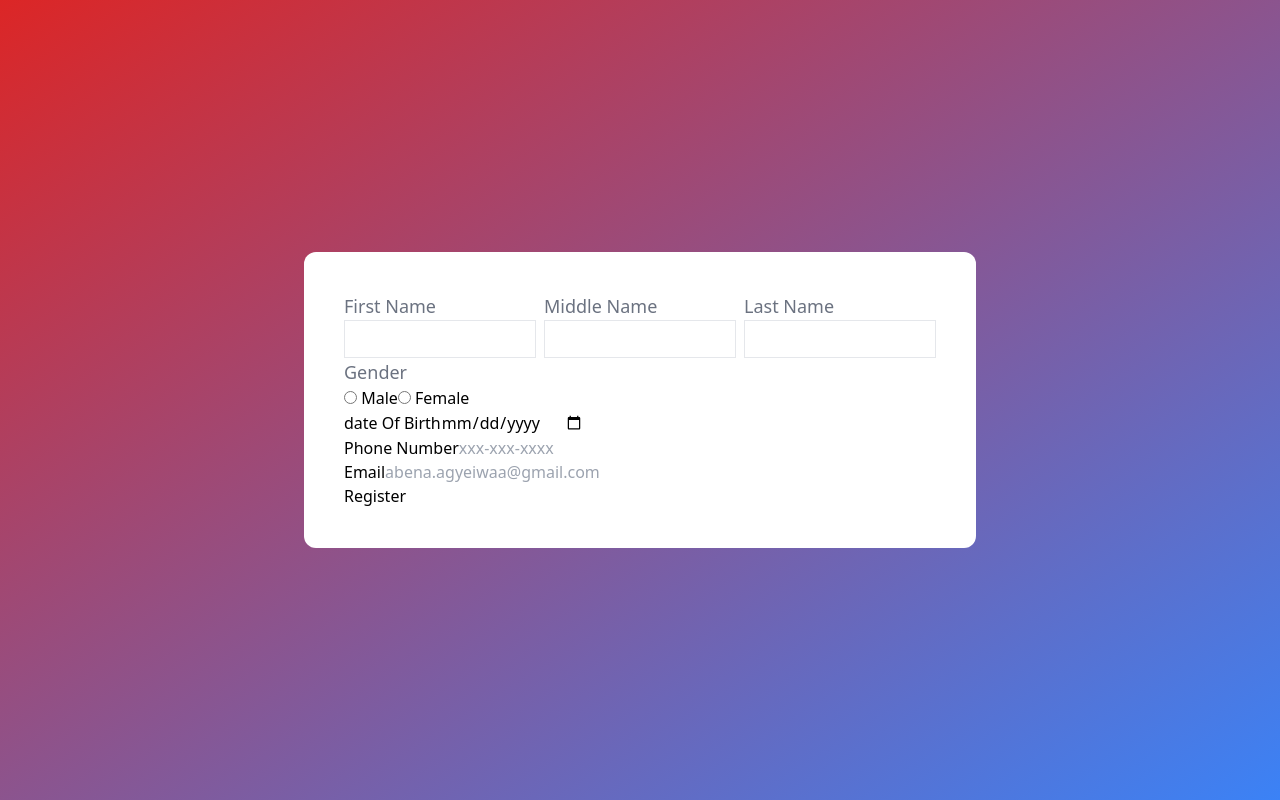
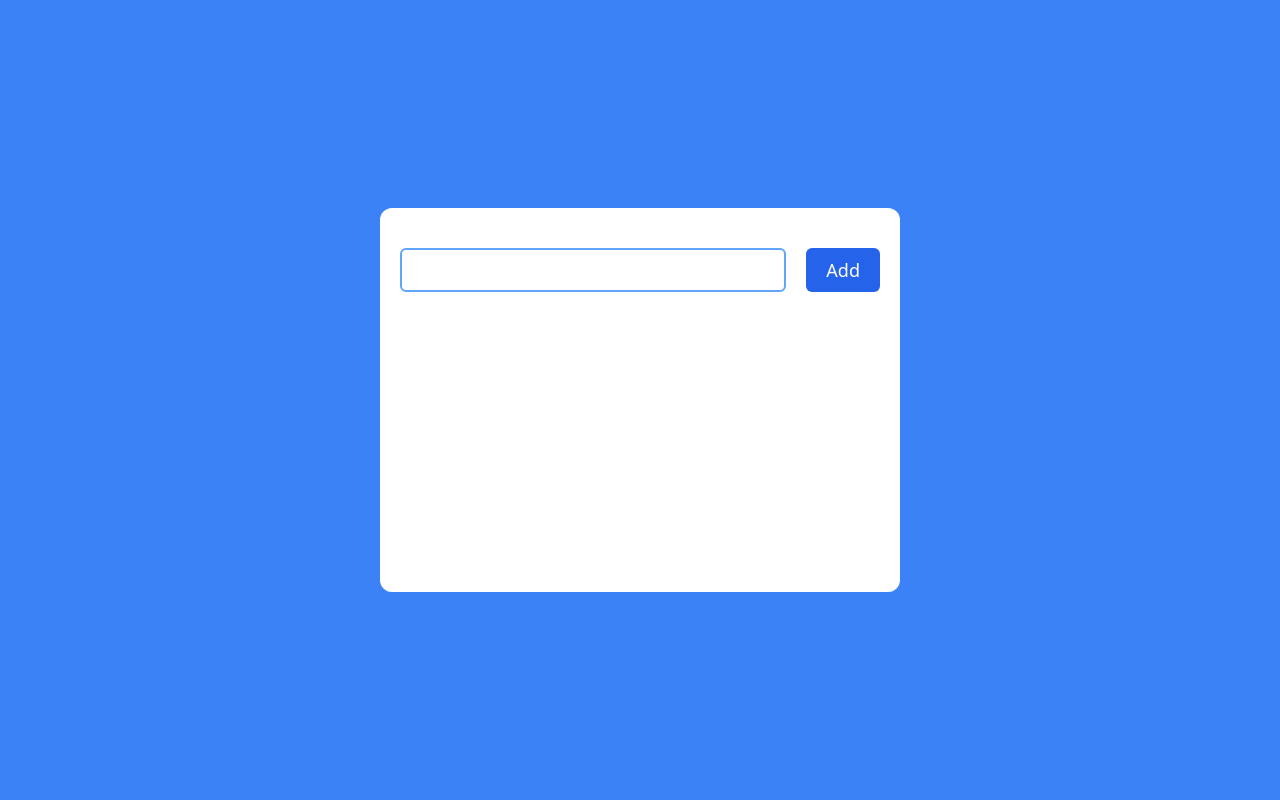
Before and after one commit to BerniceQuansah/code-along, a React (Create React App) app: page / in a window 1280 px wide. Built offline with nearby package versions, Linux system fonts and the light colour scheme.

Commit message:
useStates

```diff
--- a/src/App.js
+++ b/src/App.js
@@ -3,8 +3,8 @@
 // import {Image} from "./components/Image"
 // import Navbar from "./components/Navbar";
 // import Practice from "./components/Practice";
-// import TaskManager from "./components/TaskManager";
-import Form from "./components/Form";
+import TaskManager from "./components/TaskManager";
+// import Form from "./components/Form";
 
 function App(){
   return (
@@ -17,8 +17,8 @@ function App(){
       <Button label="Read more..." />
       <Image /> */}
       {/* <Practice /> */}
-      {/* <TaskManager /> */}
-       <Form />
+      <TaskManager />
+       {/* <Form /> */}
     </div>
   );
 }
--- a/src/components/Form.jsx
+++ b/src/components/Form.jsx
@@ -1,98 +1,98 @@
-import  React, { useState } from "react";
+// import  React, { useState } from "react";
 
-let Form=()=>{
-    const [data, setData] =useState({
-        firstName: "",
-        middleName: "",
-        lastName: "",
-        gender: "",
-        dateOfBirth: "",
-        phoneNumber: "",
-        email: "",
-    });
+// let Form=()=>{
+//     const [data, setData] =useState({
+//         firstName: "",
+//         middleName: "",
+//         lastName: "",
+//         gender: "",
+//         dateOfBirth: "",
+//         phoneNumber: "",
+//         email: "",
+//     });
 
-const handleChange = (e) => {
-    let name = e.target.name
-    let value = e.target.value
+// const handleChange = (e) => {
+//     let name = e.target.name
+//     let value = e.target.value
 
-    setData({ ...data, [name]: value });
-};
+//     setData({ ...data, [name]: value });
+// };
 
-console.log(data);
+// console.log(data);
 
 
-    return(
-        <div className="h-screen bg-gradient-to-br from-red-600 to-blue-500 flex justify-center items-center">
-            <div className="max-w-2xl w-full bg-white rounded-xl p-10">
-            <form>
-                <div className="flex flex-col  space-y-3 md:flex-row md:space-y-0 md:gap-x-2">
-                <div>
-                 <label htmlFor="firstName"
-                 className=" form-label">First Name
-                 </label>
-                 <input type="text" name="firstName"  id="firstName" className="form-input" value={data.firstName} onChange={handleChange}/>
-                </div>
+//     return(
+//         <div className="h-screen bg-gradient-to-br from-red-600 to-blue-500 flex justify-center items-center">
+//             <div className="max-w-2xl w-full bg-white rounded-xl p-10">
+//             <form>
+//                 <div className="flex flex-col  space-y-3 md:flex-row md:space-y-0 md:gap-x-2">
+//                 <div>
+//                  <label htmlFor="firstName"
+//                  className=" form-label">First Name
+//                  </label>
+//                  <input type="text" name="firstName"  id="firstName" className="form-input" value={data.firstName} onChange={handleChange}/>
+//                 </div>
 
-                <div>
+//                 <div>
 
-                 <label htmlFor="middleName" className="form-label">Middle Name</label>
-                 <input type="text" name="middleName"  id="middleName" className="form-input"  value={data.middleName} onChange={handleChange}/>
-                </div>
+//                  <label htmlFor="middleName" className="form-label">Middle Name</label>
+//                  <input type="text" name="middleName"  id="middleName" className="form-input"  value={data.middleName} onChange={handleChange}/>
+//                 </div>
 
-                <div>
+//                 <div>
 
-                 <label htmlFor="lastName" className="form-label">Last Name</label>
-                 <input type="text" name="lastName"  id="lastName" className="form-input"  value={data.lastName} onChange={handleChange}/>
-                </div>
-                </div>
+//                  <label htmlFor="lastName" className="form-label">Last Name</label>
+//                  <input type="text" name="lastName"  id="lastName" className="form-input"  value={data.lastName} onChange={handleChange}/>
+//                 </div>
+//                 </div>
 
-                <div>
-                <label htmlFor="gender" className="form-label">Gender</label>
-                    <label htmlFor="male">
-                        <input type="radio" name="gender" value="male" onChange={handleChange}/> Male
-                    </label>
-                    <label htmlFor="Female">
-                        <input type="radio" name="gender" value="Female" onChange={handleChange}/> Female
-                    </label>
+//                 <div>
+//                 <label htmlFor="gender" className="form-label">Gender</label>
+//                     <label htmlFor="male">
+//                         <input type="radio" name="gender" value="male" onChange={handleChange}/> Male
+//                     </label>
+//                     <label htmlFor="Female">
+//                         <input type="radio" name="gender" value="Female" onChange={handleChange}/> Female
+//                     </label>
 
-                </div>
+//                 </div>
 
-                <div>
+//                 <div>
 
-                 <label htmlFor="dateOfBirth">date Of Birth</label>
-                <input type="date" name="dateOfBirth" value={data.dateOfBirth}  onChange={handleChange}/>
-              </div>
+//                  <label htmlFor="dateOfBirth">date Of Birth</label>
+//                 <input type="date" name="dateOfBirth" value={data.dateOfBirth}  onChange={handleChange}/>
+//               </div>
 
-                <div>
+//                 <div>
 
-                 <label htmlFor="phone">Phone Number</label>
-                <input
-                 type="number"
-                placeholder="xxx-xxx-xxxx"
-                name="phoneNumber"
-                value={data.phoneNumber}
-                onChange={handleChange}
-                />
-              </div>
+//                  <label htmlFor="phone">Phone Number</label>
+//                 <input
+//                  type="number"
+//                 placeholder="xxx-xxx-xxxx"
+//                 name="phoneNumber"
+//                 value={data.phoneNumber}
+//                 onChange={handleChange}
+//                 />
+//               </div>
 
-                <div>
+//                 <div>
 
-                 <label htmlFor="email">Email</label>
-                <input type="email"
-                name="email"
-                id="email"
-                placeholder="abena.agyeiwaa@gmail.com" value={data.email}  onChange={handleChange}/>
-              </div>
+//                  <label htmlFor="email">Email</label>
+//                 <input type="email"
+//                 name="email"
+//                 id="email"
+//                 placeholder="abena.agyeiwaa@gmail.com" value={data.email}  onChange={handleChange}/>
+//               </div>
 
-              <div>
-                <button type="submit">Register</button>
-              </div>
+//               <div>
+//                 <button type="submit">Register</button>
+//               </div>
 
 
-        </form>
-        </div>
-        </div>
-    )
-}
+//         </form>
+//         </div>
+//         </div>
+//     )
+// }
 
-export default Form;
+// export default Form;
--- a/src/components/TaskItem.jsx
+++ b/src/components/TaskItem.jsx
@@ -1,13 +1,16 @@
-// import React from "react";
-// import {TrashIcon} from "@heroicons/react/outline";
+import React from "react";
+import {TrashIcon} from "@heroicons/react/outline";
 
-// function TaskItem({task, handleDelete}){
-//     return(
-//    <div className='flex items-center bg-teal-100 border-2 p-2 border-gray-300 rounded-md '>
-//         <div className='flex-1'>{task}</div>
-//         <button className='bg-blue-800 p-2 rounded-md' onClick={() => handleDelete(task)}><TrashIcon height={24} color="white"/> </button>
-//     </div>
-//     )
-// }
+function TaskItem({task, handleDelete}){
+    return(
+   <div className='flex items-center justify-between  bg-teal-100 border-2 p-2 border-gray-300 rounded-md '>
+<div className="flex space-x-2">
+    <input type="checkbox" name="" id="" checked={task.completed } onChange={() => {}} />
+    <div className="flex-1">{task.text}</div>
+</div>
+        <button className='bg-blue-800 p-2 rounded-md' onClick={() => handleDelete(task.id)}><TrashIcon height={24} color="white"/> </button>
+    </div>
+    )
+}
 
-// export default TaskItem;
+export default TaskItem;
--- a/src/components/TaskManager.jsx
+++ b/src/components/TaskManager.jsx
@@ -1,40 +1,58 @@
-// import React, { useState } from 'react';
-// import TaskItem from './TaskItem';
+import React, { useState, useEffect } from "react";
 
-// function TaskManager(){
-//    const [tasks, setTasks] = useState([]);
-//    const [input, setInput] = useState('');
+import { v4 as uuid} from "uuid";
 
-// const handleSubmit = e => {
-//     e.preventDefault();
-//     if (input === "") return;
+import TaskItem from "./TaskItem";
 
-//      setTasks([input, ...tasks]);
-//      setInput('');
-// }
-//      const handleDelete = index => {
-//         const newTasks = tasks.filter(task => task !== index);
-//         setTasks(newTasks);
-//      }
+function TaskManager(){
+   const [tasks, setTasks] = useState(() => {
+    // get the tasks from the localStorage
+    const tasks = localStorage.getItem("tasks");
+    if (!tasks) return []
+    return JSON.parse(tasks);
+   });
+   const [input, setInput] = useState("");
+
+const handleSubmit = e => {
+    e.preventDefault();
+    if (input === "") return;
+
+    const newTask ={
+        id: uuid(),
+        text: input,
+        completed: false
+    };
+
+     setTasks([newTask, ...tasks]);
+     setInput("");
+     localStorage.setItem("tasks", JSON.stringify(tasks));
+};
+
+     const handleDelete = id => {
+        const newTasks = tasks.filter((task) => task.id !== id);
+        setTasks(newTasks);
+     };
+
+     useEffect(() => {
+        localStorage.setItem("tasks", JSON.stringify(tasks));
+      }, [tasks]);
 
 
-//     return(
-//         <div className='bg-blue-500 h-screen flex justify-center items-center'>
-//               <div className='max-w-xl max-h-96 bg-white rounded-xl px-5 py-10'>
-//            <form onSubmit={handleSubmit} className="space-x-5 flex w-[30rem] mb-10">
-//                 <input type="text" className='border-2 border-blue-400 p-2 rounded-md outline-none w-10/12' onChange={(e) => setInput(e.target.value)} value = {input}/>
-//                 <button type = "submit" className='bg-blue-600 text-white text-lg py-2 px-5 rounded-md' disabled = {input === ""} >Add</button>
-//             </form>
-//          <div className="space-y-3 overflow-y-auto h-56">
+    return(
+        <div className='bg-blue-500 h-screen flex justify-center items-center'>
+              <div className='max-w-xl max-h-96 bg-white rounded-xl px-5 py-10'>
+           <form onSubmit={handleSubmit} className="space-x-5 flex w-[30rem] mb-10">
+                <input type="text" className='border-2 border-blue-400 p-2 rounded-md outline-none w-10/12' onChange={(e) => setInput(e.target.value)} value = {input}/>
+                <button type = "submit" className='bg-blue-600 text-white text-lg py-2 px-5 rounded-md' disabled = {input === ""} >Add</button>
+            </form>
+         <div className="space-y-3 overflow-y-auto h-56">
+            { tasks.map((task) => (
+               <TaskItem key={task.id} task={task} handleDelete={handleDelete} />
+               ))}
+        </div>
+             </div>
+        </div>
+    );
+};
 
-//             {
-//                 tasks.map((task) =>  (<TaskItem task={task} handleDelete={handleDelete} />))
-//              }
-//         </div>
-
-//              </div>
-//         </div>
-//     )
-// };
-
-// export default TaskManager;
+export default TaskManager;
```
